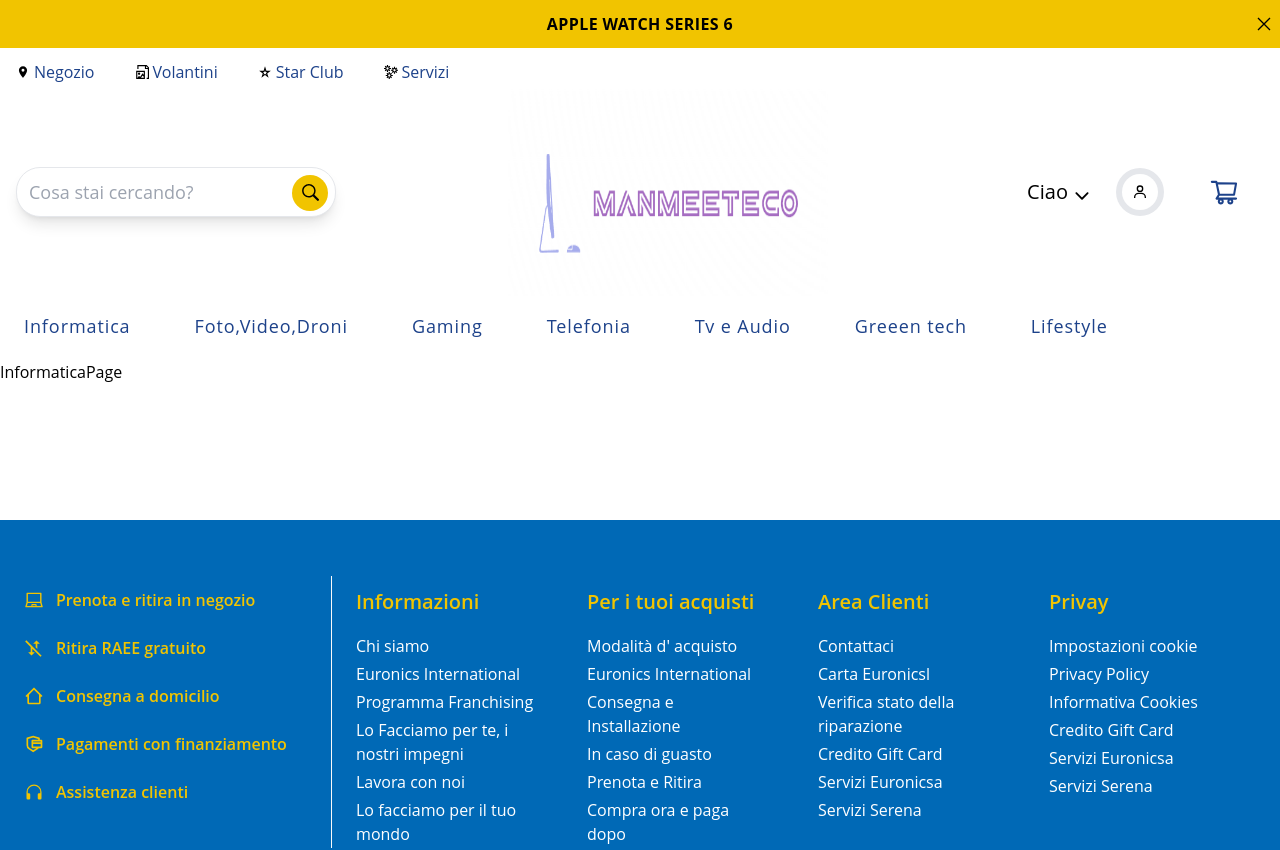
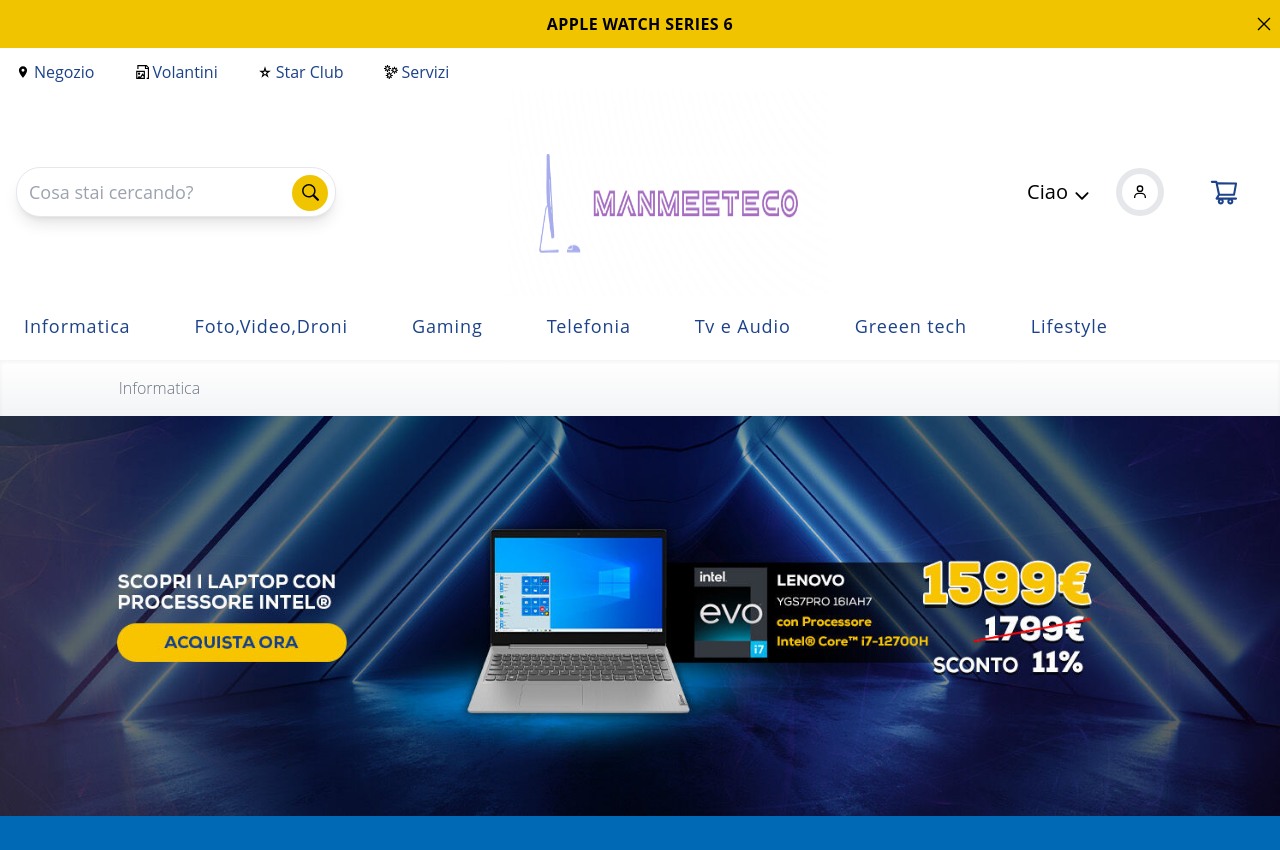
Before and after one commit to ManmeetMoudgill/Manmeet-eccomerce-frontend, a Next.js app: page /informatica in a window 1280 px wide. Shown: the top 850 px of the page. Built offline with nearby package versions, Linux system fonts and the light colour scheme.

Commit message:
files added

```diff
--- a/pages/informatica/index.tsx
+++ b/pages/informatica/index.tsx
@@ -1,7 +1,27 @@
 import React from "react";
-
 const InformaticaPage = () => {
-  return <div>InformaticaPage</div>;
+  return (
+    <main>
+      <section className="">
+        <div className="flex bg-gradient-to-t shadow-inner   from-gray-100 justify-center items-center">
+          <div className="w-10/12">
+            <h2 className="py-4 px-3 text-gray-500 font-extralight ">
+              Informatica
+            </h2>
+          </div>
+        </div>
+        <div
+          className="w-full h-[50vh]"
+          style={{
+            backgroundImage: `url(/assets/informatica.jpg)`,
+            backgroundSize: "cover",
+            backgroundPosition: "center",
+            backgroundRepeat: "no-repeat",
+          }}
+        />
+      </section>
+    </main>
+  );
 };
 
 export default InformaticaPage;
```
Also changed, not shown: public/assets/informatica.jpg (added).
